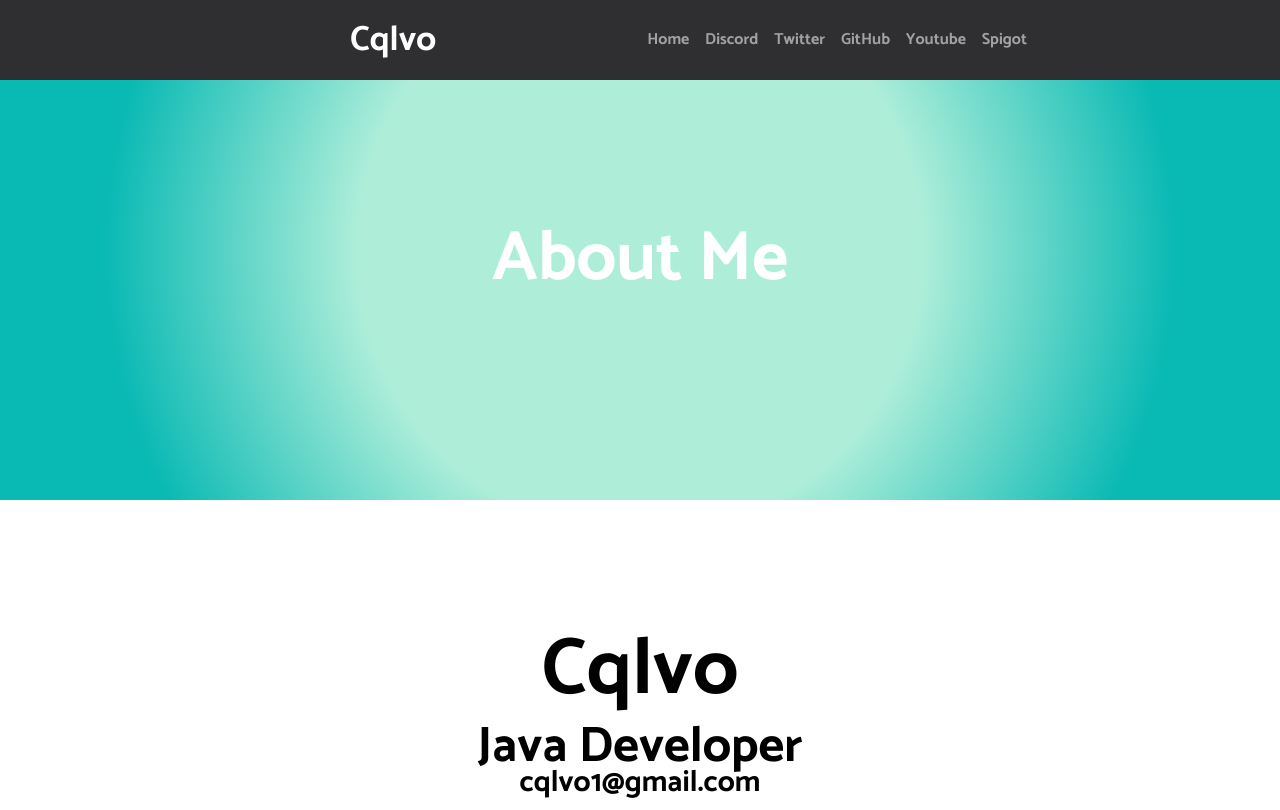
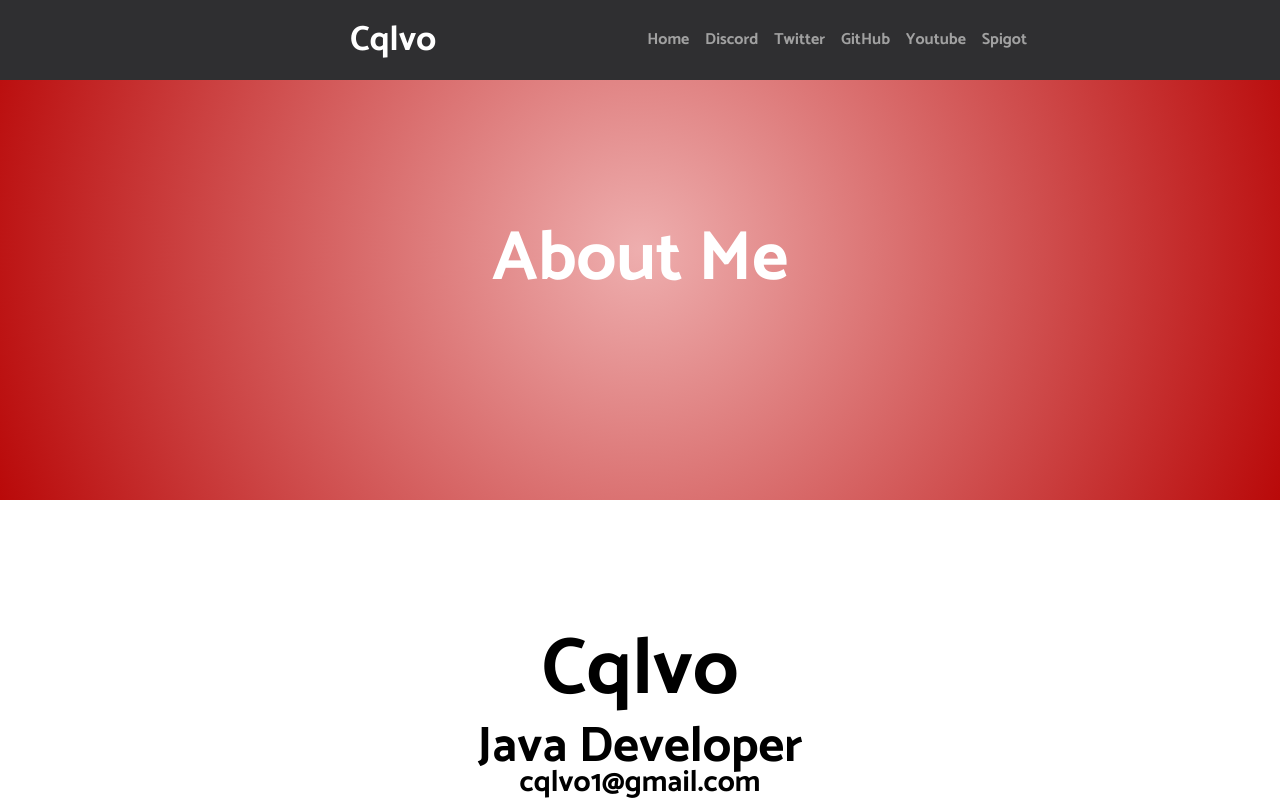
Before and after one commit to cqlvo/cqlvo.github.io, a plain HTML site: page AboutMe.html in a window 1280 px wide. Shown: the top 810 px of the page. Drawn offline with nearby package versions, Linux system fonts and the light colour scheme.

Commit message:
Update AboutMeCSS.css

```diff
--- a/AboutMeCSS.css
+++ b/AboutMeCSS.css
@@ -16,8 +16,8 @@ body {
     color: white;
     text-align: center;
     font-size: 10px;
-    background: rgb(174,238,217);
-    background: radial-gradient(circle, rgba(174,238,217,1) 41%, rgba(9,185,180,1) 78%);
+    background: rgb(238,174,174);
+    background: radial-gradient(circle, rgba(238,174,174,0.9948354341736695) 0%, rgba(185,9,9,1) 100%);
 
 }
 .header-text {
```
